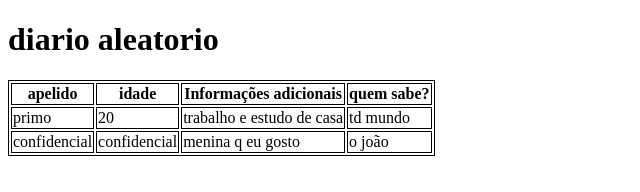
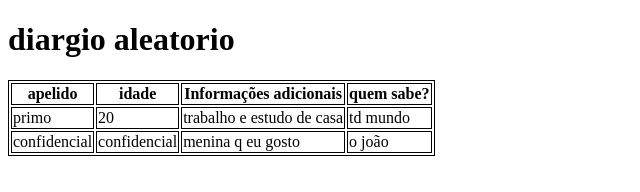
Before and after one commit to PR5302/aula-tabela.., a plain HTML site: page index.html in a window 1280 px wide. Shown: the whole page, without its empty margins (0-640 px from the left). Drawn offline with Linux system fonts and the light colour scheme.

Commit message:
Mudando alguma coisa q eu n sei

```diff
--- a/index.html
+++ b/index.html
@@ -10,7 +10,7 @@
 </head>
 <body>
 
-    <h1>diario aleatorio</h1>
+    <h1>diargio aleatorio</h1>
     <table>
         <thead>
 
```
